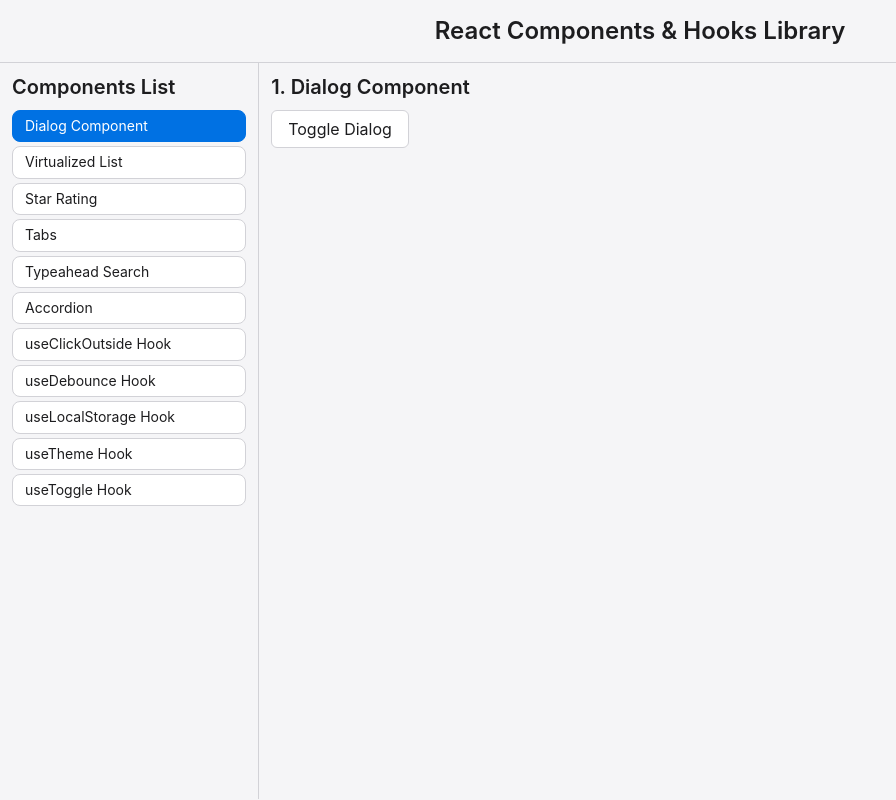
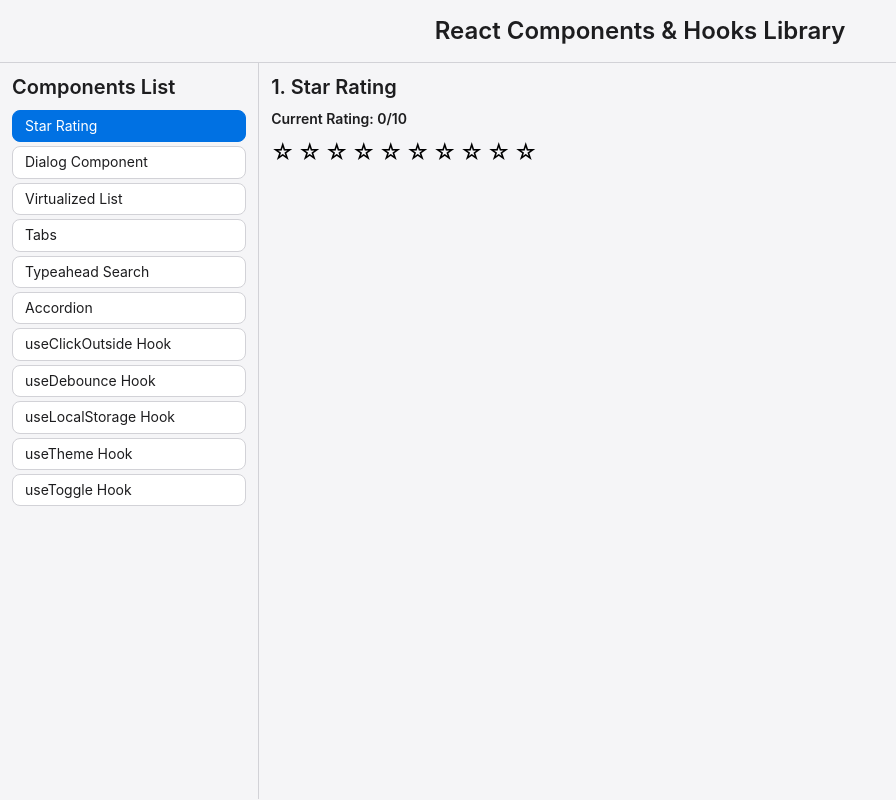
Before and after one commit to VasuGarg07/react-library, a React (Vite) app: page / in a window 1280 px wide. Shown: the whole page, without its empty margins (0-896 px from the left). Built offline with nearby package versions, Linux system fonts and the light colour scheme.

Commit message:
Star Rating

```diff
--- a/src/ComponentsList.jsx
+++ b/src/ComponentsList.jsx
@@ -1,5 +1,4 @@
 import Accordion from "./components/Accordion";
-import StarRating from "./components/StarRating";
 import Tabs from "./components/Tabs";
 import Typeahead from "./components/Typeahead";
 import ThemeHook from "./demos/ThemeHook";
@@ -9,11 +8,12 @@ import DebounceHook from "./demos/DebounceHook";
 import ClickOutsideHook from "./demos/ClickOutsideHook";
 import VirtualListDemo from "./demos/VirtualListDemo";
 import DialogDemo from "./demos/DialogDemo";
+import RatingDemo from "./demos/RatingDemo";
 
 const APPS_LIST = [
+    { name: "Star Rating", component: <RatingDemo /> },
     { name: "Dialog Component", component: <DialogDemo /> },
     { name: "Virtualized List", component: <VirtualListDemo /> },
-    { name: "Star Rating", component: <StarRating /> },
     { name: "Tabs", component: <Tabs /> },
     { name: "Typeahead Search", component: <Typeahead /> },
     { name: "Accordion", component: <Accordion /> },
--- a/src/components/StarRating.jsx
+++ b/src/components/StarRating.jsx
@@ -1,20 +1,30 @@
 import React, { useState } from 'react'
 
-const StarRating = ({initial = 0, total = 5}) => {
-    const [current, setCurrent] = useState(initial);
-    const starArray = Array.from({length: total}, (_, i) => i < current);
+const StarRating = ({ current, onChange, total = 10 }) => {
+    const [hoverCount, setHoverCount] = useState(0)
+    const starArray = Array.from({ length: total }, (_, i) => i < (hoverCount || current));
 
+    const handleClick = (index) => {
+        onChange(index + 1)
+    }
     return (
         <div style={{
             display: "flex",
-        alignItems:"center",
-        gap:8
+            alignItems: "center",
+            gap: 4
         }}>
-        {starArray.map((el, index) => (
+            {starArray.map((filled, index) => (
                 <div key={index}
-                style={{cursor:"pointer"}}
-                onClick={() => setCurrent(index + 1)}>
-                {el ? "⭐" : "⭕"}
+                    onMouseEnter={() => setHoverCount(index + 1)}
+                    onMouseLeave={() => setHoverCount(0)}
+                    onClick={() => handleClick(index)}
+                    style={{
+                        cursor: "pointer",
+                        color: filled ? "orange" : "black",
+                        fontSize: 22
+                    }}
+                >
+                    {filled ? "★" : "☆"}
                 </div>
             ))}
         </div>
--- /dev/null
+++ b/src/demos/RatingDemo.jsx
@@ -0,0 +1,14 @@
+import React, { useState } from 'react'
+import StarRating from '../components/StarRating'
+
+const RatingDemo = () => {
+    const [rating, setRating] = useState(0);
+    return (
+    <div>
+        <h6>Current Rating: {rating}/10</h6>
+        <StarRating current={rating} onChange={setRating} total={10} />
+    </div>
+  )
+}
+
+export default RatingDemo
```
Lines whose indentation alone changed are shown as unchanged.
